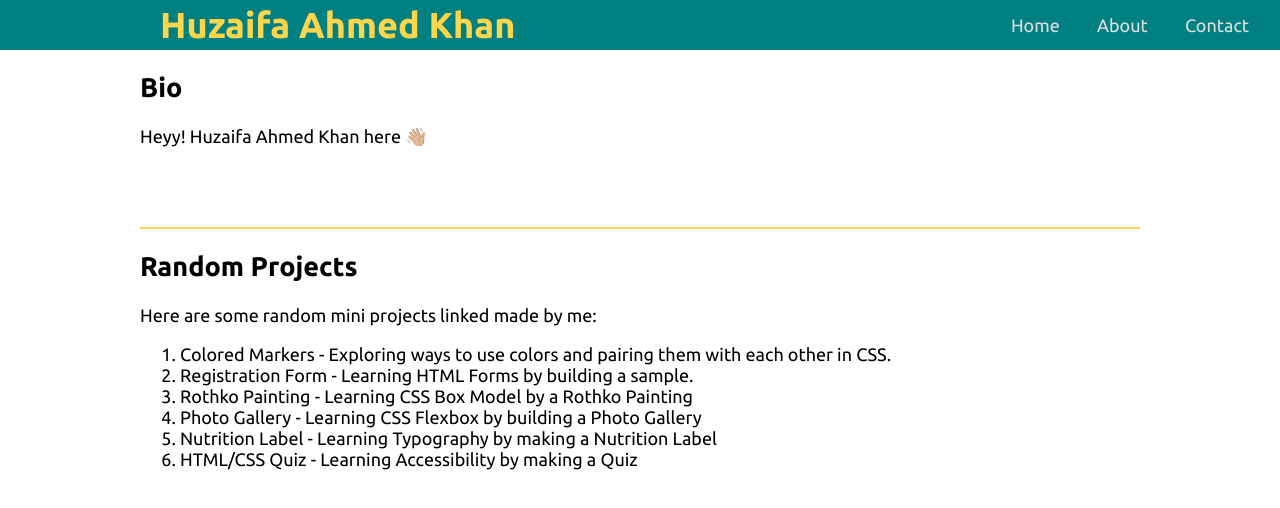
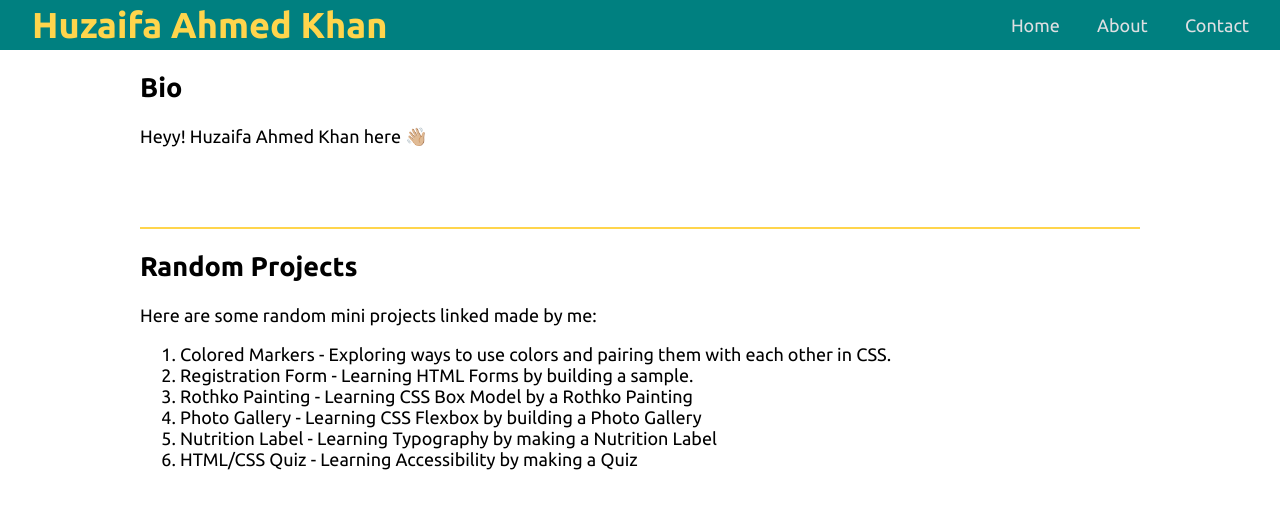
Before and after one commit to huzaifa3564/huzaifa3564.github.io, a plain HTML site: page index.html in a window 1280 px wide. Drawn offline with Linux system fonts and the light colour scheme.

Commit message:
Add files via upload

```diff
--- a/index.html
+++ b/index.html
@@ -6,6 +6,7 @@
     <link rel="preconnect" href="https://fonts.googleapis.com">
     <link rel="preconnect" href="https://fonts.gstatic.com" crossorigin>
     <link href="https://fonts.googleapis.com/css2?family=Ubuntu:ital,wght@0,300;0,400;0,500;0,700;1,300;1,400;1,500;1,700&display=swap" rel="stylesheet">
+    <link rel="icon" type="image/x-icon" href="https://www.svgrepo.com/show/474519/orange.svg">
     <link rel="stylesheet" href="styles.css">
     <title>My Profile</title>
 </head>
--- a/styles.css
+++ b/styles.css
@@ -21,7 +21,7 @@ header{
 header h1 {
     color: #ffd54c;
     font-size: min(20vw, 2em);
-    padding-left: 10rem;
+    padding-left: 2rem;
 }
 
 nav {
```
